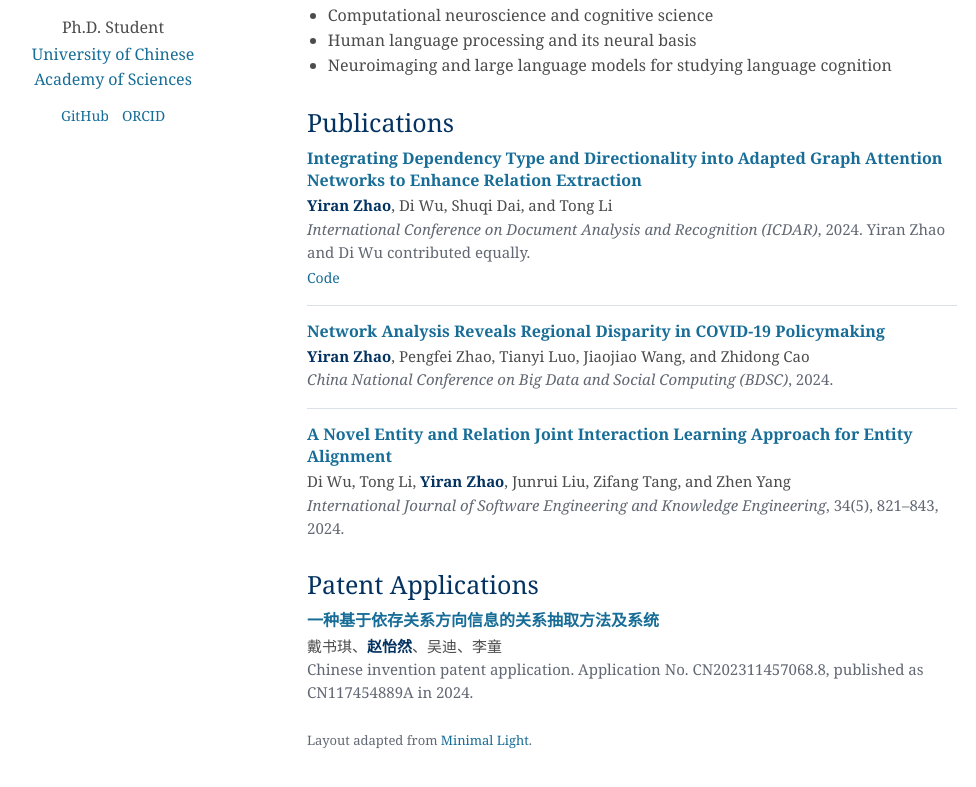
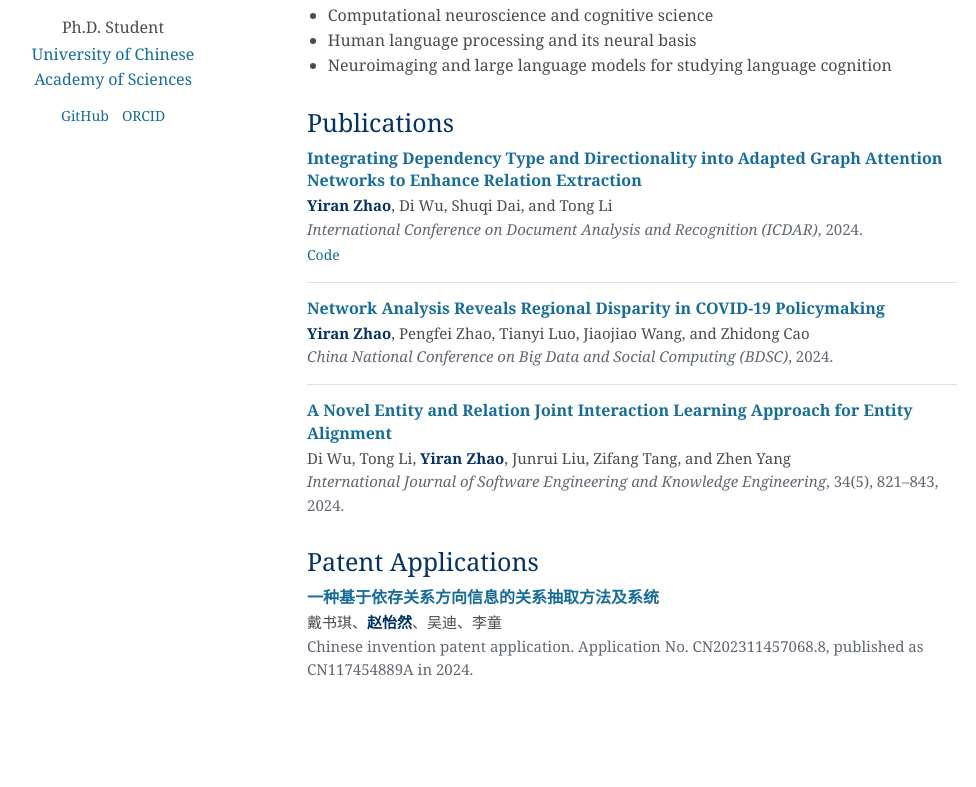
Before and after one commit to AuroraZoer/aurorazoer.github.io, a plain HTML site: page index.html in a window 1280 px wide. Shown: the part 269-1056 px from the top of the page, without its empty margins (163-1139 px from the left). After the commit the page ends 996 px from the top, so only its background shows below. Drawn offline with Linux system fonts and the light colour scheme.

Commit message:
Remove footer section from index.html
Removed footer styling and content from index.html.

```diff
--- a/index.html
+++ b/index.html
@@ -123,12 +123,6 @@
     .venue { color: var(--muted); }
     .work-links { margin-top: 3px; }
 
-    footer {
-      margin-top: 26px;
-      color: var(--muted);
-      font-size: 13px;
-    }
-
     @media (prefers-color-scheme: dark) {
       :root {
         --background: #20212b;
@@ -183,7 +177,7 @@
           <li>
             <h3 class="work-title"><a href="https://doi.org/10.1007/978-3-031-70546-5_17">Integrating Dependency Type and Directionality into Adapted Graph Attention Networks to Enhance Relation Extraction</a></h3>
             <p class="authors"><strong>Yiran Zhao</strong>, Di Wu, Shuqi Dai, and Tong Li</p>
-            <p class="venue"><em>International Conference on Document Analysis and Recognition (ICDAR)</em>, 2024. Yiran Zhao and Di Wu contributed equally.</p>
+            <p class="venue"><em>International Conference on Document Analysis and Recognition (ICDAR)</em>, 2024.</p>
             <p class="work-links"><a href="https://github.com/AuroraZoer/DD-AGAT">Code</a></p>
           </li>
           <li>
@@ -209,8 +203,6 @@
           </li>
         </ul>
       </section>
-
-      <footer>Layout adapted from <a href="https://github.com/yaoyao-liu/minimal-light">Minimal Light</a>.</footer>
     </main>
   </div>
 </body>
```
